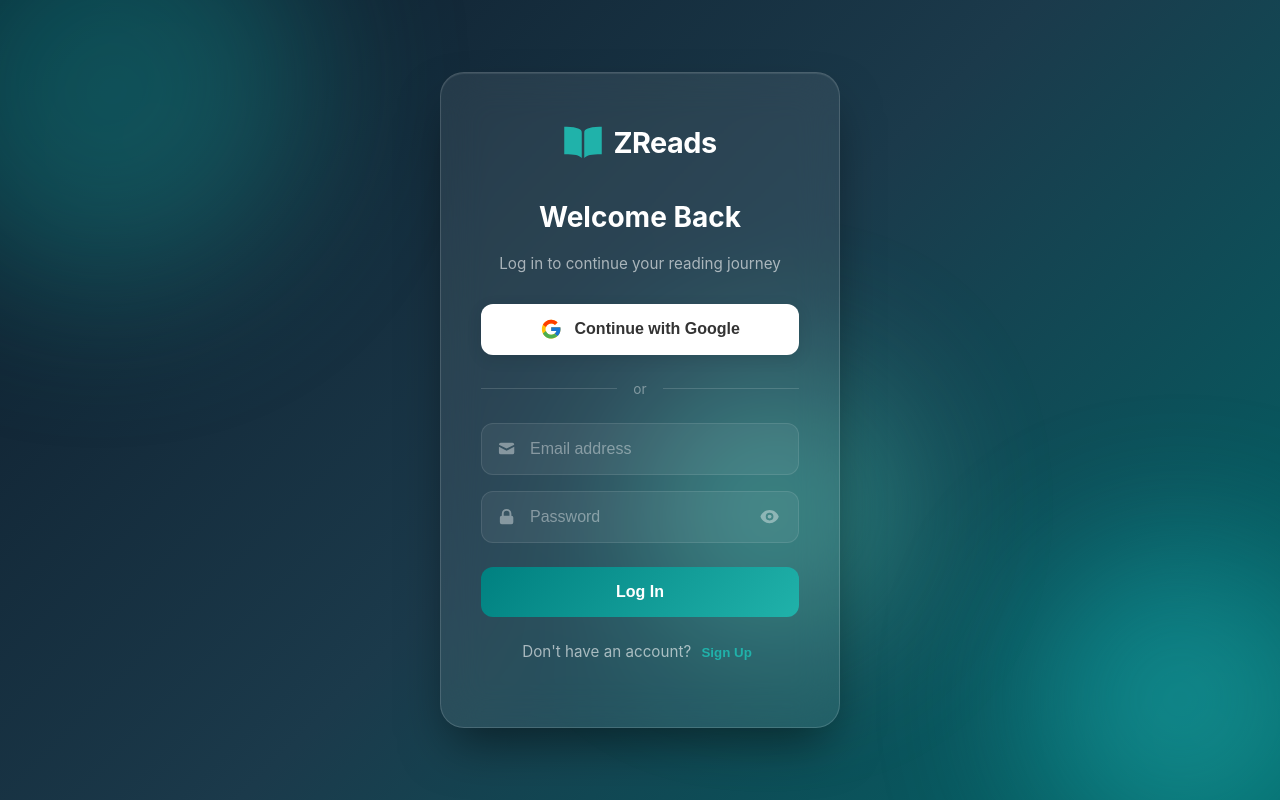
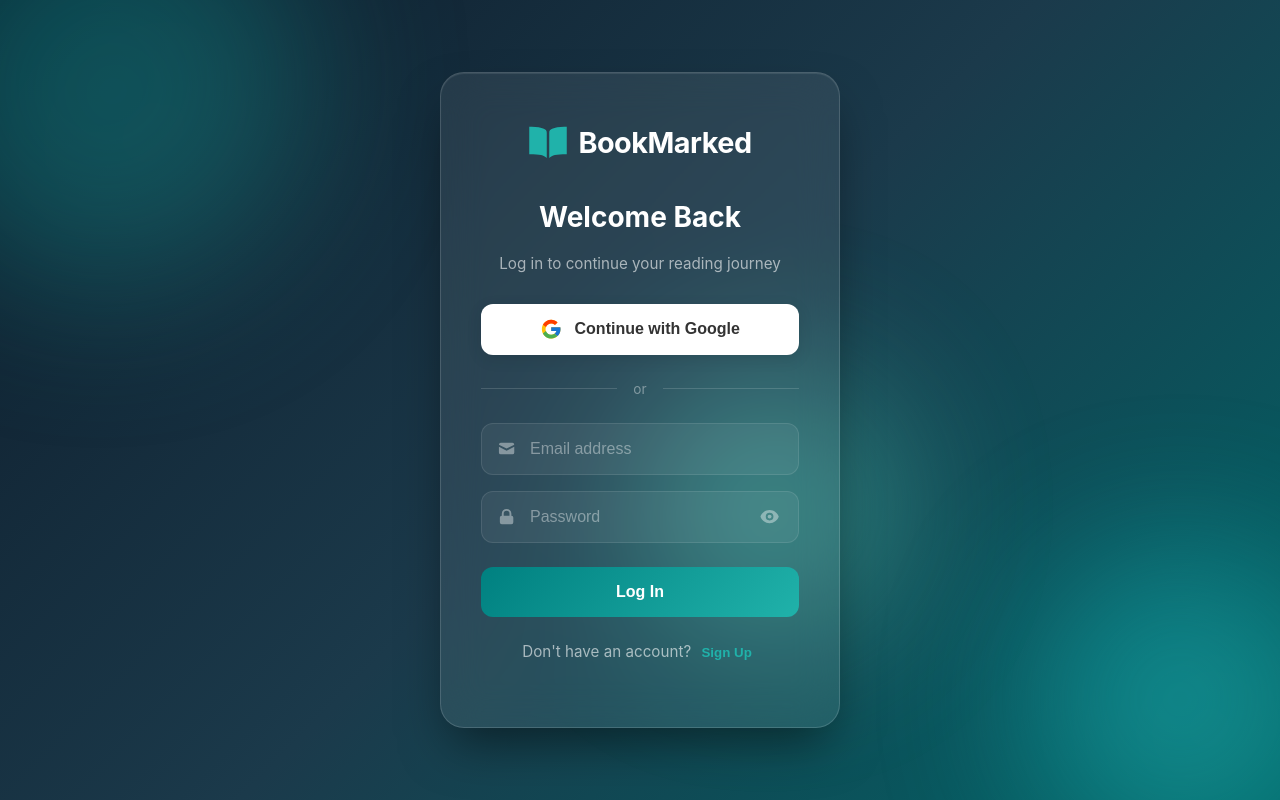
Before and after one commit to AbhinavBangar1/BookMarked, a React (Vite) app in the folder frontend/: page /auth in a window 1280 px wide. Built offline with nearby package versions, Linux system fonts and the light colour scheme; no server answers.

Commit message:
Fixed name

```diff
--- a/frontend/src/components/Footer.jsx
+++ b/frontend/src/components/Footer.jsx
@@ -5,7 +5,7 @@ function Footer(){
     return(
         <>
             <div className='footer-box'>
-                <h2 className='footer-text'>ZReads</h2>
+                <h2 className='footer-text'>BookMarked</h2>
                 <h3 className='footer-text'>Discover. Read. Review.</h3>
                 <p className='footer-text'>
                     Built for readers • No paid reviews
--- a/frontend/src/components/ProfileCompletionModal.jsx
+++ b/frontend/src/components/ProfileCompletionModal.jsx
@@ -39,7 +39,7 @@ function ProfileCompletionModal() {
             <div className="profile-modal">
                 <div className="auth-logo">
                     <IoBookSharp className="auth-logo-icon" />
-                    <span className="auth-logo-text">ZReads</span>
+                    <span className="auth-logo-text">BookMarked</span>
                 </div>
                 <h2 className="auth-title">Complete Your Profile</h2>
                 <p className="auth-subtitle">Choose a username to get started</p>
--- a/frontend/src/pages/AuthPage.jsx
+++ b/frontend/src/pages/AuthPage.jsx
@@ -79,7 +79,7 @@ function AuthPage() {
                     {/* Logo */}
                     <div className="auth-logo">
                         <IoBookSharp className="auth-logo-icon" />
-                        <span className="auth-logo-text">ZReads</span>
+                        <span className="auth-logo-text">BookMarked</span>
                     </div>
 
                     {/* Title */}
```
